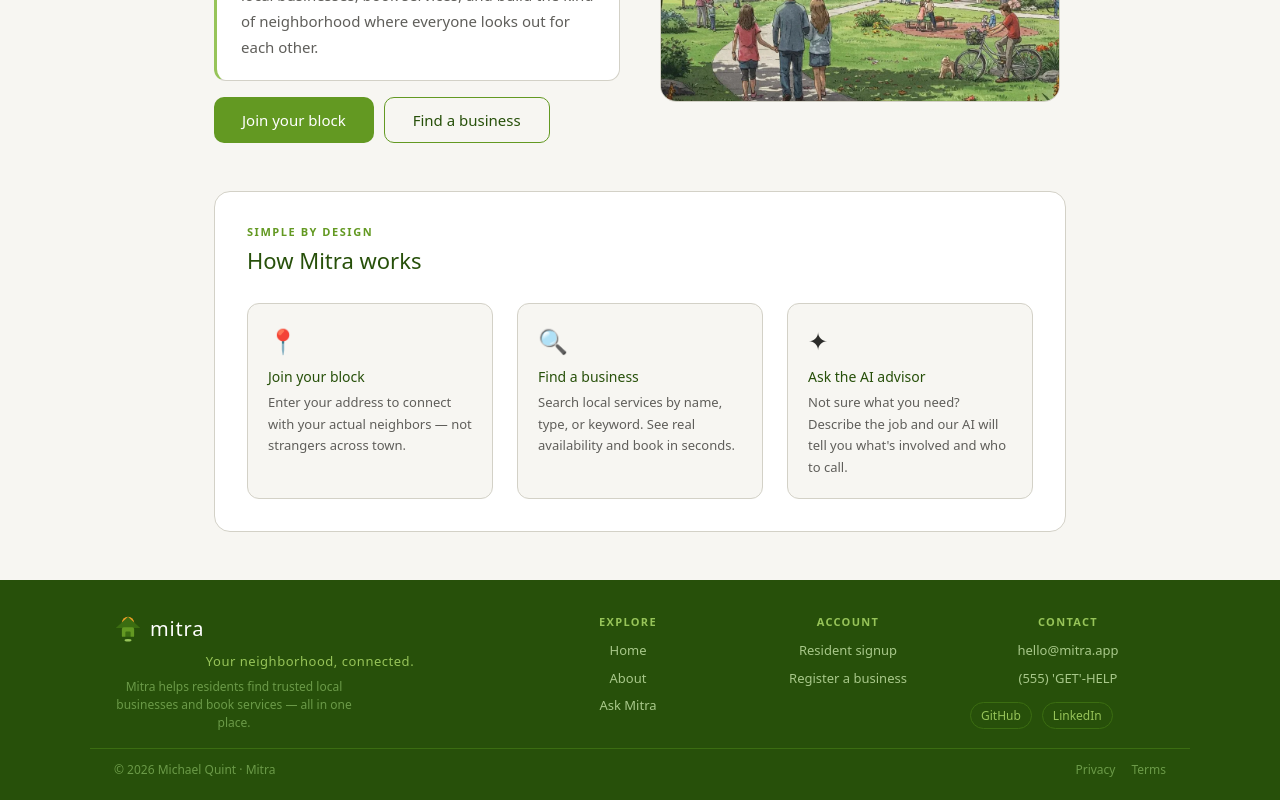
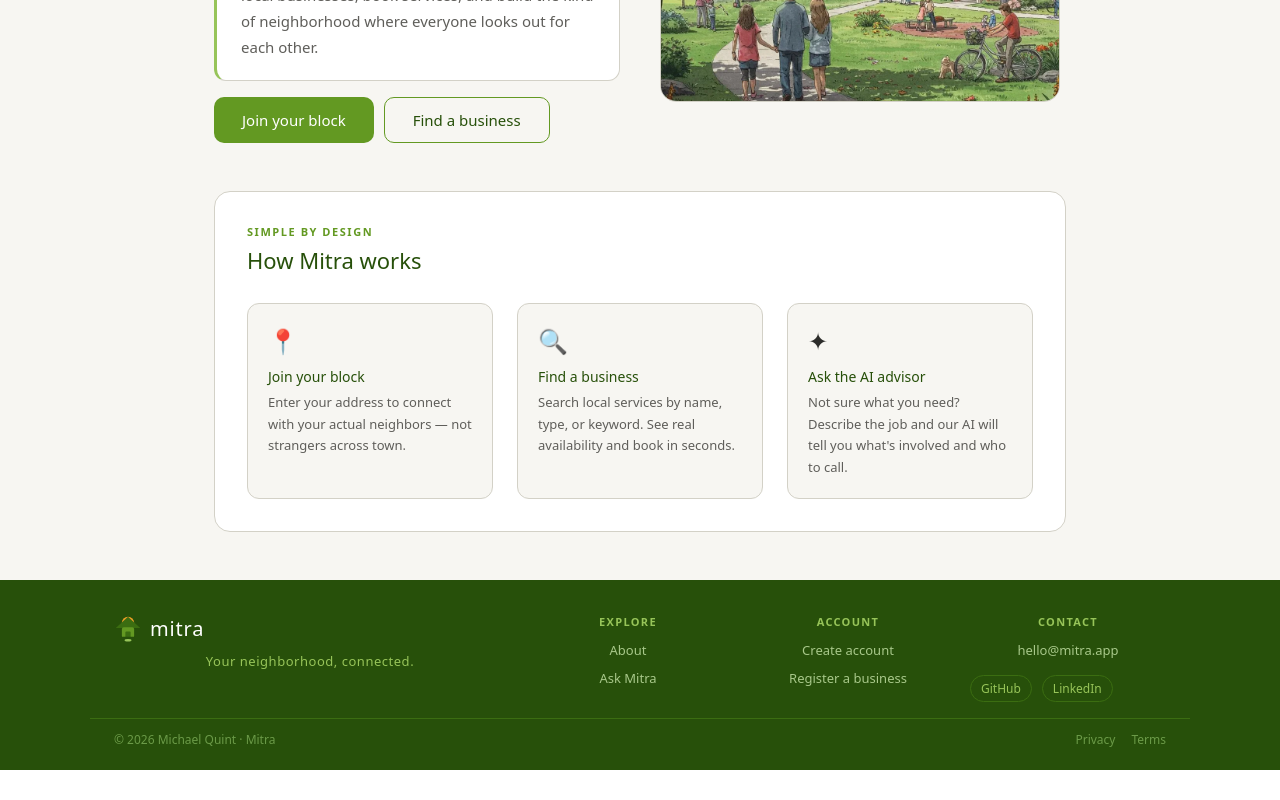
Before and after one commit to mquint18/Mitra_capstone, a React (Vite) app in the folder Frontend/: page / in a window 1280 px wide. Shown: the part 304-1104 px from the top of the page. After the commit the page ends 1074 px from the top, so only its background shows below. Built offline with nearby package versions, Linux system fonts and the light colour scheme; no server answers.

Commit message:
footer format

```diff
--- a/Frontend/src/components/Footer.jsx
+++ b/Frontend/src/components/Footer.jsx
@@ -20,18 +20,12 @@ function Footer() {
             <span className="footer-logo-text">mitra</span>
           </div>
           <p className="footer-tagline">Your neighborhood, connected.</p>
-          <p className="footer-desc">
-            Mitra helps residents find trusted local businesses and book
-            services — all in one place.
-          </p>
         </div>
 
         {/* Navigation */}
         <div className="footer-col">
           <p className="footer-col-title">Explore</p>
-          <Link to="/" className="footer-link">
-            Home
-          </Link>
+
           <Link to="/about" className="footer-link">
             About
           </Link>
@@ -45,7 +39,7 @@ function Footer() {
         <div className="footer-col">
           <p className="footer-col-title">Account</p>
           <Link to="/sign-up" className="footer-link">
-            Resident signup
+            Create account
           </Link>
 
           <Link to="/business-register" className="footer-link">
@@ -58,9 +52,6 @@ function Footer() {
           <p className="footer-col-title">Contact</p>
           <a href="mailto:hello@mitra.app" className="footer-link">
             hello@mitra.app
-          </a>
-          <a href="tel:+15550001234" className="footer-link">
-            (555) 'GET'-HELP
           </a>
 
           <div className="footer-social">
```
